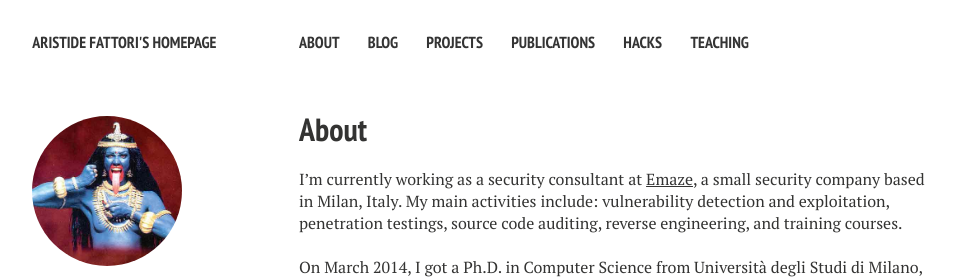
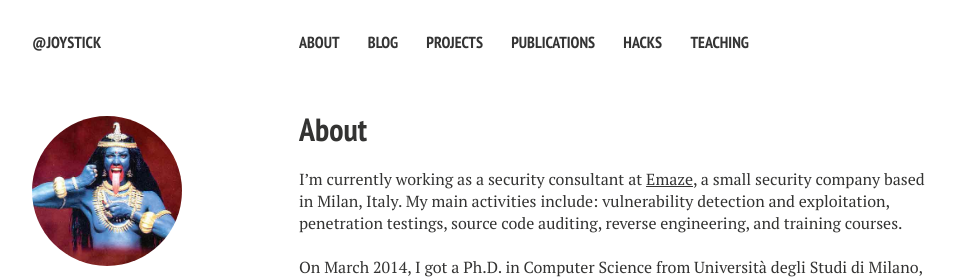
Before and after one commit to joystick2020/joystick2020.github.io, a Jekyll site: the page built from index.md, in a window 1280 px wide. Shown: the top 279 px of the page, without its empty margins (21-989 px from the left). Built offline with Jekyll 4.4.1, drawn with Linux system fonts in a browser that asks for light colours; nearby versions of some CDN libraries.

Commit message:
Title mod^2.

```diff
--- a/_config.yml
+++ b/_config.yml
@@ -1,6 +1,6 @@
 # Site wide configuration
 
-title:            "Aristide Fattori's Homepage"
+title:            "@joystick"
 locale:           en_US
 url:
 
```
